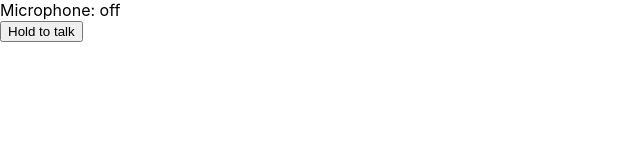
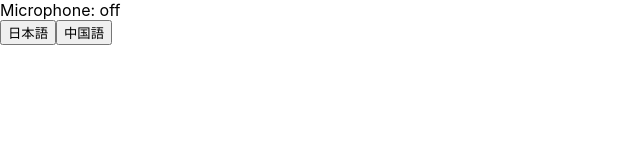
Before and after one commit to lil-shimon/lil-jazh, a Next.js app: page / in a window 1280 px wide. Shown: the top 160 px of the page, without its empty margins (0-640 px from the left). Built offline with nearby package versions, Linux system fonts and the light colour scheme.

Commit message:
feat: 🎸 two lang

```diff
--- a/pages/index.tsx
+++ b/pages/index.tsx
@@ -1,6 +1,7 @@
 import type { NextPage } from 'next'
 import SpeechRecognition, { useSpeechRecognition } from 'react-speech-recognition'
-import { useState } from "react";
+import { FC, useState } from "react";
+import { LangType } from "../slicers/translation";
 
 const Home: NextPage = () => {
 
@@ -19,7 +20,9 @@ const Home: NextPage = () => {
         return <p>ブラウザがサポートしていません</p>
     }
 
-    const startListening = () => SpeechRecognition.startListening({ continuous: true })
+    const startListening = (lang: string) => {
+        SpeechRecognition.startListening({ continuous: true, language: lang })
+    }
 
     const stopListening = async () => {
         SpeechRecognition.stopListening()
@@ -43,18 +46,37 @@ const Home: NextPage = () => {
     return (
         <>
             <div>Microphone: {listening ? 'on' : 'off'}</div>
-            <button
-                onTouchStart={startListening}
-                onMouseDown={startListening}
-                onTouchEnd={stopListening}
-                onMouseUp={stopListening}
-            >
-                Hold to talk
-            </button>
+            <TransButton lang={LangType.JAPANESE} startListening={startListening} stopListening={stopListening}/>
+            <TransButton lang={LangType.CHINESE} startListening={startListening} stopListening={stopListening}/>
             <div>{transcript}</div>
             <div>{text}</div>
         </>
     )
 }
 
+interface ButtonProps {
+    lang: string
+    startListening: (lang: string) => void
+    stopListening: () => void
+}
+
+const TransButton: FC<ButtonProps> = ({
+                                          lang,
+                                          startListening,
+                                          stopListening,
+                                      }) => {
+
+    const text = (lang === LangType.JAPANESE) ? '日本語' : '中国語'
+    return (
+        <button
+            onTouchStart={() => startListening(lang)}
+            onMouseDown={() => startListening(lang)}
+            onTouchEnd={stopListening}
+            onMouseUp={stopListening}
+        >
+            {text}
+        </button>
+    )
+}
+
 export default Home
```
